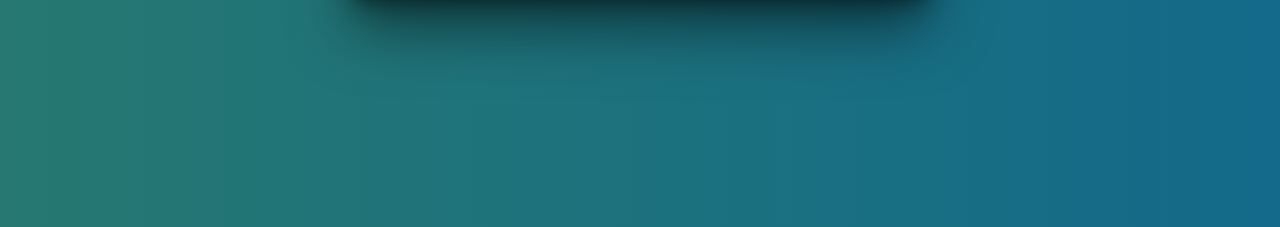
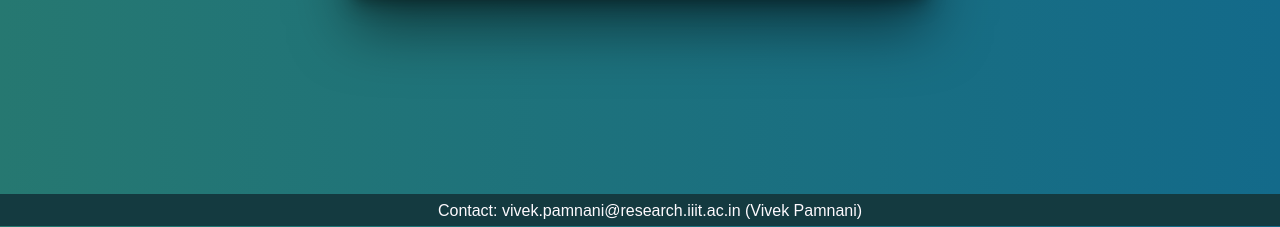
Before and after one commit to VivekPamnani/django-auth-app, a Django app: page /user/login/ in a window 1280 px wide. Shown: the part 573-800 px from the top of the page. Run offline with Django 4.2, Linux system fonts and the light colour scheme; some libraries are stand-ins or nearby versions.

Commit message:
added contact footer

```diff
--- /dev/null
+++ b/user/static/footer.css
@@ -0,0 +1,28 @@
+footer {
+    position: absolute;
+    color: #136a8a;
+    width: 100%;
+    text-align: center;
+    /* color: #fff; */
+    border-width: 5px;
+    background-color: #143a40;
+    bottom: 1px;
+    padding-top: 5px;
+    padding-bottom: 3px;
+    padding-left: 20px;
+}
+footer p {
+    color: #fefafe;
+    display: inline;
+}
+footer a {
+    color: #fefafe;
+    text-decoration: none;
+}
+footer a:hover {
+    text-decoration: underline;
+}
+footer .heart {
+    color: #B22222;
+    font-size: 1.5em
+}
--- a/user/static/login.css
+++ b/user/static/login.css
@@ -86,23 +86,3 @@ body {
     color: #0a0a0a;
     /* float: right; */
   }
-  footer {
-    position: absolute;
-    color: #136a8a;
-    bottom: 10px;
-    padding-left: 20px;
-  }
-  footer p {
-    display: inline;
-  }
-  footer a {
-    color: green;
-    text-decoration: none;
-  }
-  footer a:hover {
-    text-decoration: underline;
-  }
-  footer .heart {
-    color: #B22222;
-    font-size: 1.5em
-  }
--- a/user/templates/user/attempt.html
+++ b/user/templates/user/attempt.html
@@ -6,6 +6,7 @@
     <!-- <link rel="stylesheet" href="{% static 'home.css' %}"> -->
     <link rel="stylesheet" href="{% static 'dashboard.css' %}">
     <link rel="stylesheet" href="{% static 'nav.css' %}">
+    <link rel="stylesheet" href="{% static 'footer.css' %}">
     <script src="{% static 'js/bootstrap.min.js' %}"></script>
     <style>
         #r1 .card {
@@ -57,4 +58,9 @@
         </div>
 </main>
 
+<footer>
+    <p>Contact:</p>
+    <p><a href="mailto:vivek.pamnani@research.iiit.ac.in">vivek.pamnani@research.iiit.ac.in</a></p>
+    <p>(Vivek Pamnani)</p>
+</footer>
 </body>
--- a/user/templates/user/login.html
+++ b/user/templates/user/login.html
@@ -6,6 +6,7 @@
   {% load static %}
   <link rel="stylesheet" href="{% static 'css/bootstrap.min.css' %}">
   <link rel="stylesheet" href="{% static 'login.css' %}">
+  <link rel="stylesheet" href="{% static 'footer.css' %}">
 </head>
 
 <body>
@@ -35,6 +36,11 @@
     </form>
   </div>
 </section>
+<footer>
+  <p>Contact:</p>
+  <p><a href="mailto:vivek.pamnani@research.iiit.ac.in">vivek.pamnani@research.iiit.ac.in</a></p>
+  <p>(Vivek Pamnani)</p>
+</footer>
 <!-- partial -->
 
 </body>
```
Also changed, not shown: user/templates/user/dashboard.html (+6 -1 lines), user/templates/user/registration.html (+6 -1 lines), user/static/dashboard.css (line endings or trailing spaces).
